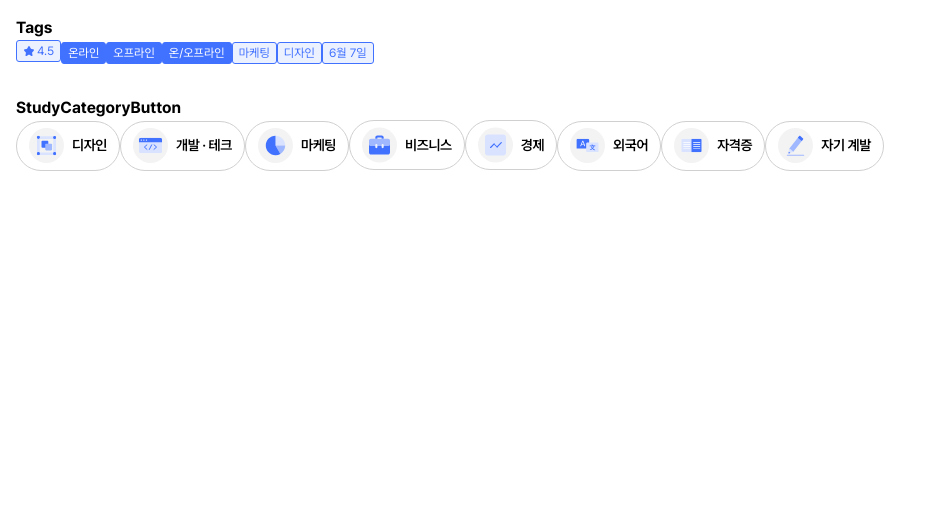
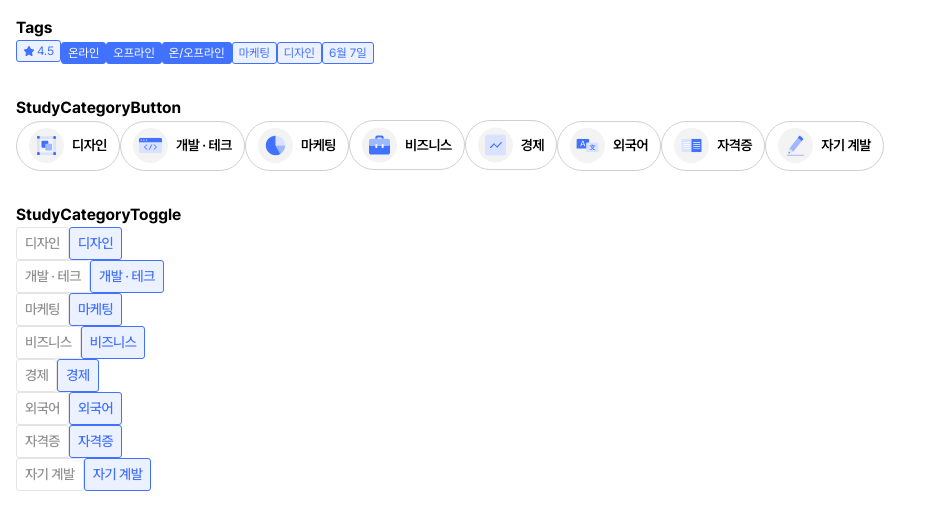
Before and after one commit to sturing-fourten/sturing, a Next.js app: page /publishing in a window 1280 px wide. Shown: the top 530 px of the page, without its empty margins (0-931 px from the left). Built offline with nearby package versions, Linux system fonts and the light colour scheme.

Commit message:
Feat: StudyCategoryToggle 퍼블리싱

```diff
--- a/src/app/publishing/page.tsx
+++ b/src/app/publishing/page.tsx
@@ -1,4 +1,4 @@
-import { StudyCategoryButton } from "@/components/commons/StudyCategoryButton";
+import { StudyCategoryButton, StudyCategoryToggle } from "@/components/commons/StudyCategorys";
 import { TagLight, TagMain, TagRate } from "@/components/commons/Tags";
 import { STUDY_CATEGORY_MENU } from "@/constant/study";
 
@@ -22,6 +22,7 @@ export default function page() {
         <TagLight>디자인</TagLight>
         <TagLight>6월 7일</TagLight>
       </div>
+
       <div className="p-4">
         <h1 className="font-bold">StudyCategoryButton</h1>
         <StudyCategoryButton
@@ -65,6 +66,33 @@ export default function page() {
           {STUDY_CATEGORY_MENU.selfDevelop.name}
         </StudyCategoryButton>
       </div>
+      <div className="p-4">
+        <h1 className="font-bold">StudyCategoryToggle</h1>
+        <StudyCategoryToggle isActive={true}>{STUDY_CATEGORY_MENU.design.name}</StudyCategoryToggle>
+        <StudyCategoryToggle isActive={false}>{STUDY_CATEGORY_MENU.design.name}</StudyCategoryToggle>
+        <br />
+        <StudyCategoryToggle isActive={true}>{STUDY_CATEGORY_MENU.develop.name}</StudyCategoryToggle>
+        <StudyCategoryToggle isActive={false}>{STUDY_CATEGORY_MENU.develop.name}</StudyCategoryToggle>
+        <br />
+        <StudyCategoryToggle isActive={true}>{STUDY_CATEGORY_MENU.marketing.name}</StudyCategoryToggle>
+        <StudyCategoryToggle isActive={false}>{STUDY_CATEGORY_MENU.marketing.name}</StudyCategoryToggle>
+        <br />
+        <StudyCategoryToggle isActive={true}>{STUDY_CATEGORY_MENU.business.name}</StudyCategoryToggle>
+        <StudyCategoryToggle isActive={false}>{STUDY_CATEGORY_MENU.business.name}</StudyCategoryToggle>
+        <br />
+        <StudyCategoryToggle isActive={true}>{STUDY_CATEGORY_MENU.economic.name}</StudyCategoryToggle>
+        <StudyCategoryToggle isActive={false}>{STUDY_CATEGORY_MENU.economic.name}</StudyCategoryToggle>
+        <br />
+        <StudyCategoryToggle isActive={true}>{STUDY_CATEGORY_MENU.language.name}</StudyCategoryToggle>
+        <StudyCategoryToggle isActive={false}>{STUDY_CATEGORY_MENU.language.name}</StudyCategoryToggle>
+        <br />
+        <StudyCategoryToggle isActive={true}>{STUDY_CATEGORY_MENU.certificate.name}</StudyCategoryToggle>
+        <StudyCategoryToggle isActive={false}>{STUDY_CATEGORY_MENU.certificate.name}</StudyCategoryToggle>
+        <br />
+        <StudyCategoryToggle isActive={true}>{STUDY_CATEGORY_MENU.selfDevelop.name}</StudyCategoryToggle>
+        <StudyCategoryToggle isActive={false}>{STUDY_CATEGORY_MENU.selfDevelop.name}</StudyCategoryToggle>
+        <br />
+      </div>
     </>
   );
 }
--- a/src/components/commons/StudyCategoryButton.tsx
+++ /dev/null
@@ -1,17 +0,0 @@
-import Image from "next/image";
-
-interface IStudyCategoryButton {
-  children: React.ReactNode;
-  imageSrc: string;
-  imageAlt: string;
-}
-
-export function StudyCategoryButton(props: IStudyCategoryButton) {
-  const { children, imageSrc, imageAlt } = props;
-  return (
-    <button className="inline-flex items-center justify-between gap-[8px] h-[50px] px-[12px] border rounded-[100px] text-[14px] tracking-[-0.42px] font-semibold border-gray-400 bg-white text-black">
-      <Image src={imageSrc} alt={imageAlt} width={35} height={35} />
-      {children}
-    </button>
-  );
-}
--- /dev/null
+++ b/src/components/commons/StudyCategorys.tsx
@@ -0,0 +1,50 @@
+import Image from "next/image";
+
+interface IStudyCategoryButtonProps {
+  children: React.ReactNode;
+  imageSrc: string;
+  imageAlt: string;
+}
+
+interface IStudyCategoryToggleBaseProps {
+  children: React.ReactNode;
+  className: string;
+}
+
+interface IStudyCategoryToggleProps {
+  children: React.ReactNode;
+  isActive: boolean;
+}
+
+export function StudyCategoryButton(props: IStudyCategoryButtonProps) {
+  const { children, imageSrc, imageAlt } = props;
+  return (
+    <button className="inline-flex items-center justify-between gap-[8px] h-[50px] px-[12px] border rounded-[100px] text-[14px] tracking-[-0.42px] font-semibold border-gray-400 bg-white text-black">
+      <Image src={imageSrc} alt={imageAlt} width={35} height={35} />
+      {children}
+    </button>
+  );
+}
+
+export function StudyCategoryToggleBase(props: IStudyCategoryToggleBaseProps) {
+  const { children, className } = props;
+  return (
+    <span
+      className={`inline-flex items-center gap-[3px] h-[33px] px-2 border rounded-[3px] text-[14px] font-medium tracking-[-0.42px] ${className}`}>
+      {children}
+    </span>
+  );
+}
+
+export function StudyCategoryToggle(props: IStudyCategoryToggleProps) {
+  const { children, isActive } = props;
+  return (
+    <label className="cursor-pointer">
+      <input className="hidden" type="checkbox" />
+      <StudyCategoryToggleBase
+        className={isActive ? "border-gray-300 bg-white text-gray-600" : "border-main-500 bg-main-100 text-main-500"}>
+        {children}
+      </StudyCategoryToggleBase>
+    </label>
+  );
+}
```
